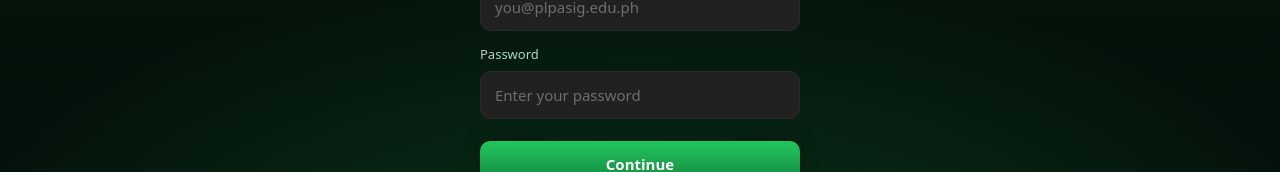
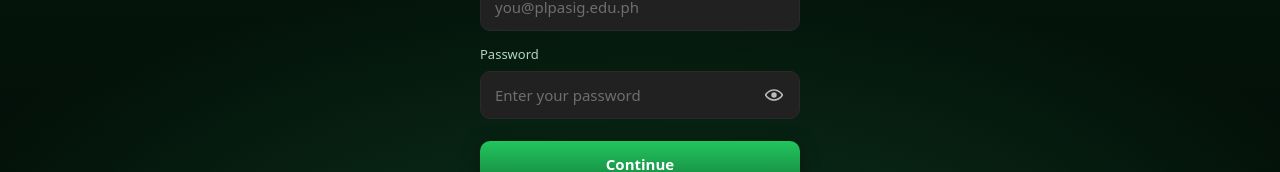
Before and after one commit to unticheating/ACSIS, a React (Vite) app: page / in a window 1280 px wide. Shown: the part 464-636 px from the top of the page. Built offline with nearby package versions, Linux system fonts and the light colour scheme; no server answers; a web font is replaced by a local one.

Commit message:
show password icon

```diff
--- a/src/styles/acsis-immersive.css
+++ b/src/styles/acsis-immersive.css
@@ -232,6 +232,43 @@
   background: var(--acsis-immersive-panel);
   color: #fff;
   font-size: 0.9375rem;
+}
+
+.acsis-immersive__password-field {
+  position: relative;
+}
+
+.acsis-immersive__password-field .acsis-immersive__input {
+  padding-right: 48px;
+}
+
+.acsis-immersive__password-toggle {
+  position: absolute;
+  top: 50%;
+  right: 10px;
+  width: 32px;
+  height: 32px;
+  display: inline-flex;
+  align-items: center;
+  justify-content: center;
+  padding: 0;
+  border: 0;
+  border-radius: 9999px;
+  background: transparent;
+  color: rgba(255, 255, 255, 0.7);
+  cursor: pointer;
+  transform: translateY(-50%);
+  transition: color 0.15s, background-color 0.15s;
+}
+
+.acsis-immersive__password-toggle:hover {
+  color: #fff;
+  background: rgba(255, 255, 255, 0.08);
+}
+
+.acsis-immersive__password-toggle:focus-visible {
+  outline: 2px solid var(--acsis-immersive-accent);
+  outline-offset: 2px;
 }
 
 .acsis-immersive__input::placeholder {
--- a/src/views/LoginPage.jsx
+++ b/src/views/LoginPage.jsx
@@ -13,6 +13,7 @@ export default function LoginPage() {
   const { refreshAuth, authUser, authLoading, isAuthenticated, activeAccount } = useSession()
   const [email, setEmail] = useState('')
   const [password, setPassword] = useState('')
+  const [showPassword, setShowPassword] = useState(false)
 
   useEffect(() => {
     const errorCode = searchParams.get('error')
@@ -152,16 +153,45 @@ export default function LoginPage() {
           </div>
           <div className="acsis-immersive__field">
             <label htmlFor="acsis-password">Password</label>
+            <div className="acsis-immersive__password-field">
             <input
               id="acsis-password"
               className="acsis-immersive__input"
-              type="password"
+              type={showPassword ? 'text' : 'password'}
               autoComplete="current-password"
               value={password}
               onChange={(ev) => setPassword(ev.target.value)}
               placeholder="Enter your password"
               aria-required="true"
             />
+              <button
+                type="button"
+                className="acsis-immersive__password-toggle"
+                onClick={() => setShowPassword((current) => !current)}
+                aria-label={showPassword ? 'Hide password' : 'Show password'}
+                aria-pressed={showPassword}
+              >
+                {showPassword ? (
+                  <svg viewBox="0 0 24 24" width="20" height="20" aria-hidden>
+                    <path
+                      fill="currentColor"
+                      d="M12 5c5.5 0 9.9 4 11 7-1.1 3-5.5 7-11 7S2.1 15 1 12c1.1-3 5.5-7 11-7zm0 2C7.8 7 4.2 9.8 3.1 12 4.2 14.2 7.8 17 12 17s7.8-2.8 8.9-5C19.8 9.8 16.2 7 12 7zm0 2.25A2.75 2.75 0 1 1 12 14.75 2.75 2.75 0 0 1 12 9.25z"
+                    />
+                    <path
+                      fill="currentColor"
+                      d="M4.22 4.22 19.78 19.78l-1.06 1.06L3.16 5.28z"
+                    />
+                  </svg>
+                ) : (
+                  <svg viewBox="0 0 24 24" width="20" height="20" aria-hidden>
+                    <path
+                      fill="currentColor"
+                      d="M12 5c5.5 0 9.9 4 11 7-1.1 3-5.5 7-11 7S2.1 15 1 12c1.1-3 5.5-7 11-7zm0 2C7.8 7 4.2 9.8 3.1 12 4.2 14.2 7.8 17 12 17s7.8-2.8 8.9-5C19.8 9.8 16.2 7 12 7zm0 1.75A3.25 3.25 0 1 1 12 15.25 3.25 3.25 0 0 1 12 8.75z"
+                    />
+                  </svg>
+                )}
+              </button>
+            </div>
           </div>
           <button type="submit" className="acsis-immersive__btn-primary">
             Continue
```
